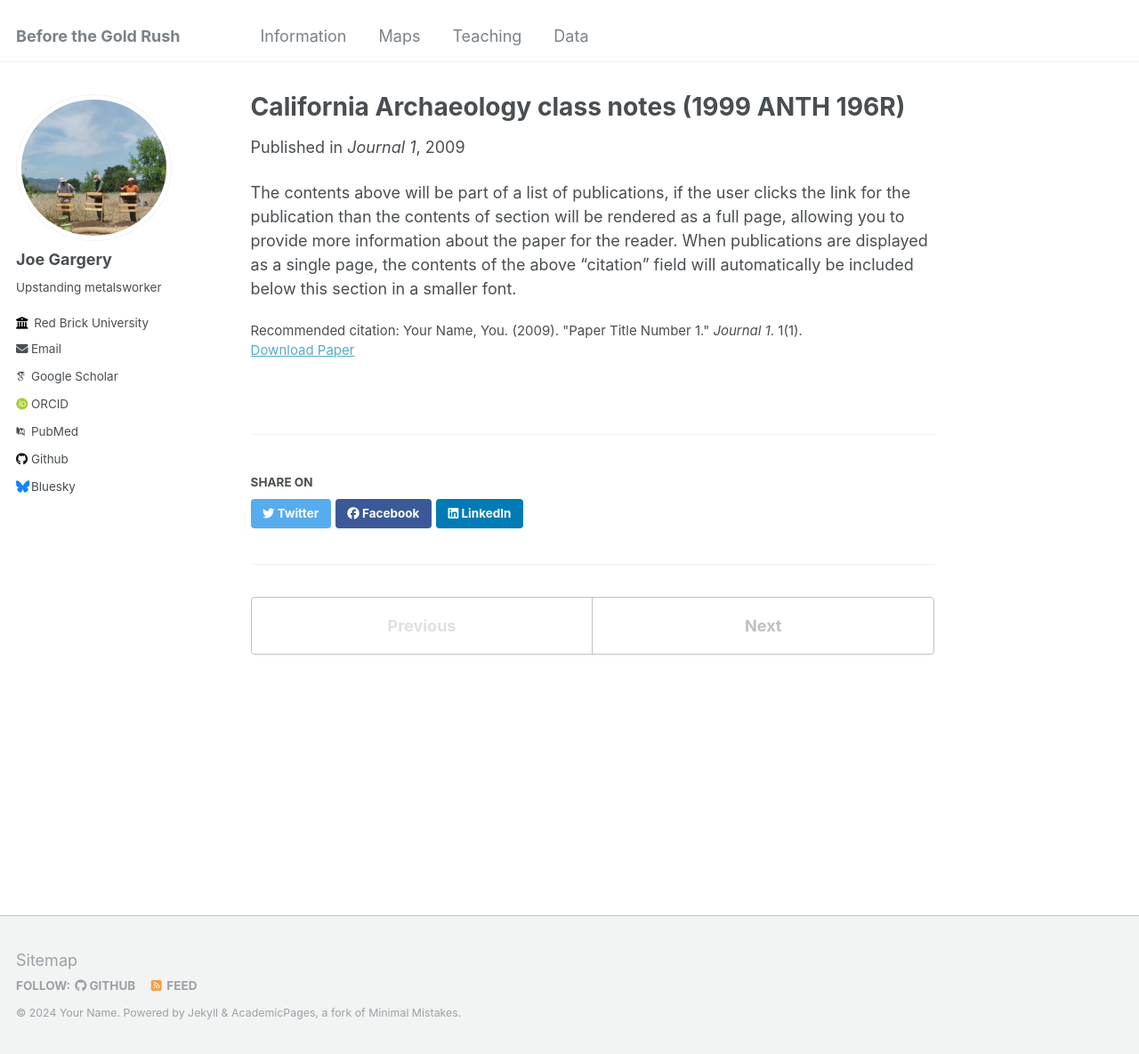
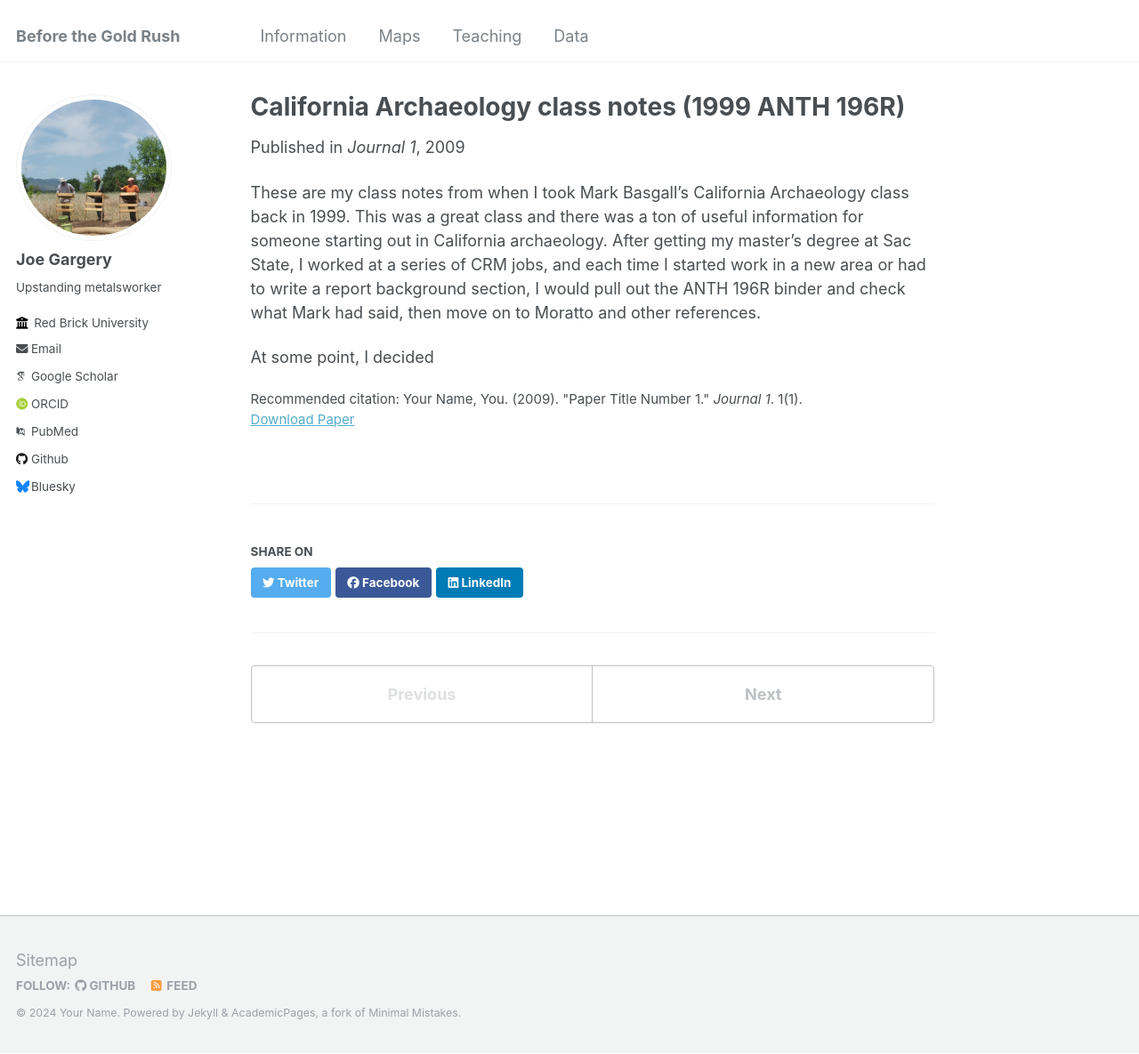
Before and after one commit to csus-arc/csus-arc.github.io, a Jekyll site: the page built from _publications/2009-10-01-paper-title-number-1.md, in a window 1280 px wide and 1185 px high. Shown: the whole window at 89% size. Built offline with Jekyll 4.4.1, drawn with Linux system fonts in a browser that asks for light colours; some web fonts are replaced.

Commit message:
Update 2009-10-01-paper-title-number-1.md

```diff
--- a/_publications/2009-10-01-paper-title-number-1.md
+++ b/_publications/2009-10-01-paper-title-number-1.md
@@ -10,4 +10,6 @@ paperurl: 'http://csus-arc.github.io/files/Basgall1999_myCAarch_notes2024_06_08.
 citation: 'Your Name, You. (2009). &quot;Paper Title Number 1.&quot; <i>Journal 1</i>. 1(1).'
 ---
 
-The contents above will be part of a list of publications, if the user clicks the link for the publication than the contents of section will be rendered as a full page, allowing you to provide more information about the paper for the reader. When publications are displayed as a single page, the contents of the above "citation" field will automatically be included below this section in a smaller font.
+These are my class notes from when I took Mark Basgall's California Archaeology class back in 1999. This was a great class and there was a ton of useful information for someone starting out in California archaeology. After getting my master's degree at Sac State, I worked at a series of CRM jobs, and each time I started work in a new area or had to write a report background section, I would pull out the ANTH 196R binder and check what Mark had said, then move on to Moratto and other references.
+
+At some point, I decided
```
